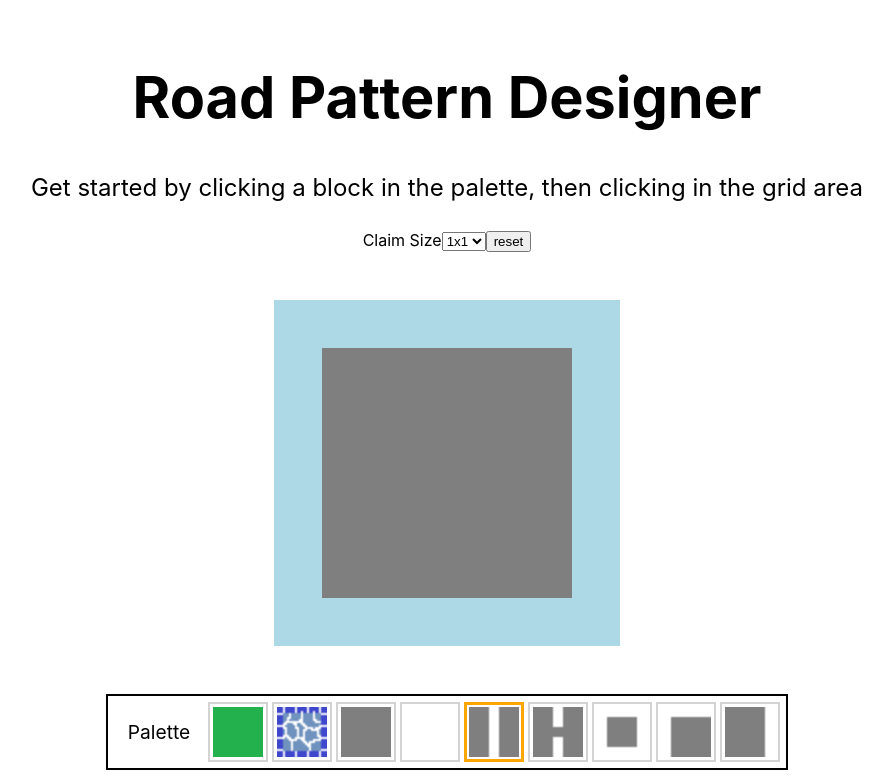
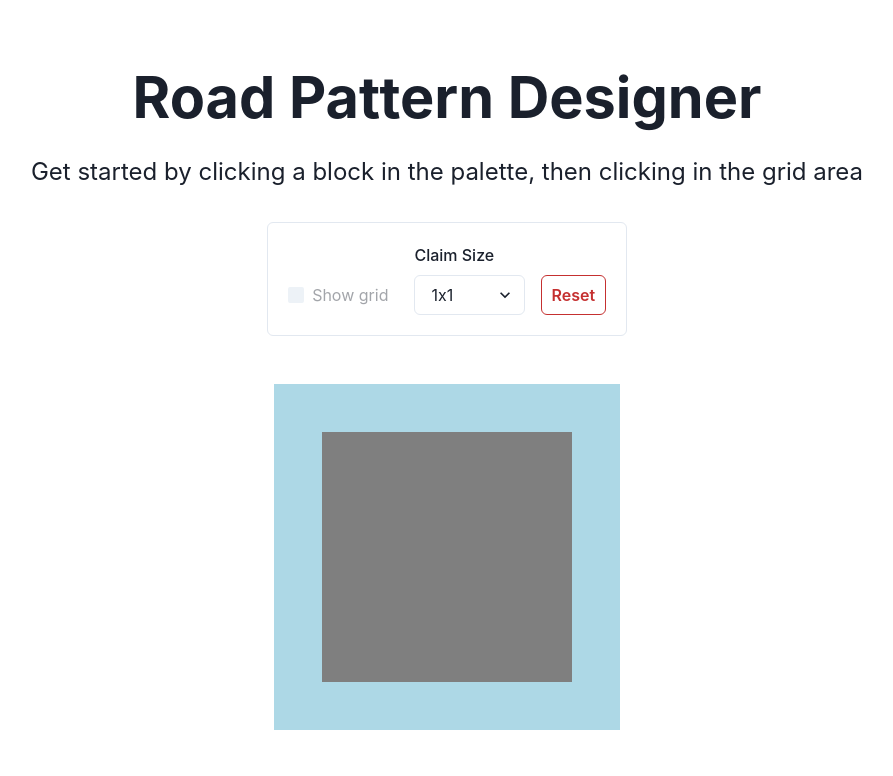
Before and after one commit to nik0kin/eco-projects, a Next.js app in the folder block-pattern-designer/: page / in a window 1280 px wide. Shown: the top 776 px of the page, without its empty margins (193-1086 px from the left). Built offline with nearby package versions, Linux system fonts and the light colour scheme.

Commit message:
add chakra-ui + convert options to chakra components

```diff
--- /dev/null
+++ b/block-pattern-designer/components/options.tsx
@@ -0,0 +1,55 @@
+import {
+  Button,
+  Card,
+  CardBody,
+  Checkbox,
+  FormControl,
+  FormLabel,
+  Select,
+  Stack,
+  Text,
+} from '@chakra-ui/react';
+import React, { ChangeEvent, FC } from 'react';
+import { DesignerGrid } from '../lib/grid-types';
+
+interface OptionsProps {
+  preloadedGridSize: [number, number];
+  saveGridData: (grid: DesignerGrid) => void;
+  onClaimSizeChange: (event: ChangeEvent<HTMLSelectElement>) => void;
+}
+
+export const Options: FC<OptionsProps> = ({
+  preloadedGridSize,
+  saveGridData,
+  onClaimSizeChange,
+}) => {
+  const selectDefaultValue = `${preloadedGridSize[0]}x${preloadedGridSize[1]}`;
+  return (
+    <Card variant="outline">
+      <CardBody>
+        <Stack spacing={4} direction="row" align="end">
+          <FormControl mb={2}>
+            <Checkbox isDisabled>Show grid</Checkbox>
+          </FormControl>
+          <FormControl>
+            <FormLabel>Claim Size</FormLabel>
+            <Select name="grid-size" onChange={onClaimSizeChange} defaultValue={selectDefaultValue}>
+              <option value="1x1">1x1</option>
+              <option value="1x2">1x2</option>
+              <option value="1x3">1x3</option>
+              <option value="2x1">2x1</option>
+              <option value="2x2">2x2</option>
+              <option value="2x3">2x3</option>
+              <option value="3x1">3x1</option>
+              <option value="3x2">3x2</option>
+              <option value="3x3">3x3</option>
+            </Select>
+          </FormControl>
+          <Button colorScheme="red" variant="outline" px={6} onClick={() => saveGridData({})}>
+            Reset
+          </Button>
+        </Stack>
+      </CardBody>
+    </Card>
+  );
+};
--- a/block-pattern-designer/package.json
+++ b/block-pattern-designer/package.json
@@ -9,7 +9,12 @@
     "prepare": "cd .. && husky install block-pattern-designer/.husky"
   },
   "dependencies": {
+    "@chakra-ui/next-js": "^2.1.5",
+    "@chakra-ui/react": "^2.8.0",
+    "@emotion/react": "^11.11.1",
+    "@emotion/styled": "^11.11.0",
     "@types/lodash": "^4.14.197",
+    "framer-motion": "^6.5.1",
     "lodash": "^4.17.21",
     "lz-string": "^1.5.0",
     "next": "latest",
--- /dev/null
+++ b/block-pattern-designer/pages/_app.tsx
@@ -0,0 +1,12 @@
+import { ChakraProvider } from '@chakra-ui/react';
+import React from 'react';
+
+function MyApp({ Component, pageProps }) {
+  return (
+    <ChakraProvider>
+      <Component {...pageProps} />
+    </ChakraProvider>
+  );
+}
+
+export default MyApp;
--- a/block-pattern-designer/pages/index.tsx
+++ b/block-pattern-designer/pages/index.tsx
@@ -3,6 +3,7 @@ import times from 'lodash/times';
 import Head from 'next/head';
 import React, { ChangeEvent, FC, Fragment, ReactNode, useMemo, useState } from 'react';
 import { Block } from '../components/block';
+import { Options } from '../components/options';
 import { Palette } from '../components/palette';
 import { SelectionManager, useSelection } from '../components/selection-manager';
 import styles from '../styles/Designer.module.css';
@@ -42,7 +43,7 @@ const Designer: FC<{ preloadedGrid: DesignerGrid; preloadedGridSize: [number, nu
   const { type: selectedType, style: selectedStyle } = useSelection();
 
   const saveGridViaWorker = useSaveGridViaWorker();
-  const debounceSaveUrlData = useMemo(() => debounce(saveGridViaWorker, 750), [saveGridViaWorker]);
+  const debounceSaveUrlData = useMemo(() => debounce(saveGridViaWorker, 1250), [saveGridViaWorker]);
 
   const saveGridData = (grid: DesignerGrid) => {
     setDesignerGrid(grid);
@@ -70,25 +71,11 @@ const Designer: FC<{ preloadedGrid: DesignerGrid; preloadedGridSize: [number, nu
           Get started by clicking a block in the palette, then clicking in the grid area
         </p>
 
-        <div>
-          Claim Size
-          <select
-            name="grid-size"
-            onChange={onClaimSizeChange}
-            defaultValue={`${preloadedGridSize[0]}x${preloadedGridSize[1]}`}
-          >
-            <option value="1x1">1x1</option>
-            <option value="1x2">1x2</option>
-            <option value="1x3">1x3</option>
-            <option value="2x1">2x1</option>
-            <option value="2x2">2x2</option>
-            <option value="2x3">2x3</option>
-            <option value="3x1">3x1</option>
-            <option value="3x2">3x2</option>
-            <option value="3x3">3x3</option>
-          </select>
-          <button onClick={() => saveGridData({})}>reset</button>
-        </div>
+        <Options
+          preloadedGridSize={preloadedGridSize}
+          saveGridData={saveGridData}
+          onClaimSizeChange={onClaimSizeChange}
+        />
 
         <div className={styles['design-grid'] + ' ' + blockStyles['design-grid']}>
           <div
@@ -168,18 +155,6 @@ const Designer: FC<{ preloadedGrid: DesignerGrid; preloadedGridSize: [number, nu
         body {
           padding: 0;
           margin: 0;
-          font-family:
-            -apple-system,
-            BlinkMacSystemFont,
-            Segoe UI,
-            Roboto,
-            Oxygen,
-            Ubuntu,
-            Cantarell,
-            Fira Sans,
-            Droid Sans,
-            Helvetica Neue,
-            sans-serif;
         }
         * {
           box-sizing: border-box;
--- a/block-pattern-designer/styles/Block.module.css
+++ b/block-pattern-designer/styles/Block.module.css
@@ -1,7 +1,6 @@
 .block {
   width: calc(var(--block-size));
   height: calc(var(--block-size));
-
 }
 
 .borderless-button {
@@ -12,12 +11,11 @@
 
   width: calc(var(--block-size));
   height: calc(var(--block-size));
-
 }
 
 @media (max-width: 599px) {
   .design-grid .borderless-button {
     /* To prevent faint white lines in between images on mobile */
-    margin: -.5px;
+    margin: -0.5px;
   }
 }
--- a/block-pattern-designer/styles/Designer.module.css
+++ b/block-pattern-designer/styles/Designer.module.css
@@ -9,9 +9,10 @@
 }
 
 .title {
-  margin: 0 0 1rem;
+  margin: 0 0 1.5rem;
   line-height: 1.15;
-  font-size: 3.6rem;
+  font-size: 2rem;
+  font-weight: bold;
 }
 
 .title {
@@ -24,8 +25,11 @@
 }
 
 .description {
+  width: 100%;
+  max-width: 100vw;
   line-height: 1.5;
-  font-size: 1.5rem;
+  font-size: 1rem;
+  margin-bottom: 2rem;
 }
 
 .design-grid {
@@ -78,6 +82,14 @@
 }
 
 @media (min-width: 600px) {
+  .title {
+    font-size: 3.6rem;
+  }
+
+  .description {
+    font-size: 1.5rem;
+  }
+
   .design-grid {
     padding: 3rem;
     margin: 3rem;
--- a/block-pattern-designer/styles/globals.css
+++ b/block-pattern-designer/styles/globals.css
@@ -2,19 +2,6 @@ html,
 body {
   padding: 0;
   margin: 0;
-  font-family:
-    Inter,
-    -apple-system,
-    BlinkMacSystemFont,
-    Segoe UI,
-    Roboto,
-    Oxygen,
-    Ubuntu,
-    Cantarell,
-    Fira Sans,
-    Droid Sans,
-    Helvetica Neue,
-    sans-serif;
 }
 
 a {
```
Also changed, not shown: block-pattern-designer/app/layout.tsx (added, +12 -0 lines), block-pattern-designer/app/providers.tsx (added, +13 -0 lines), 2 other files (tests, documents, lock files or other folders).
